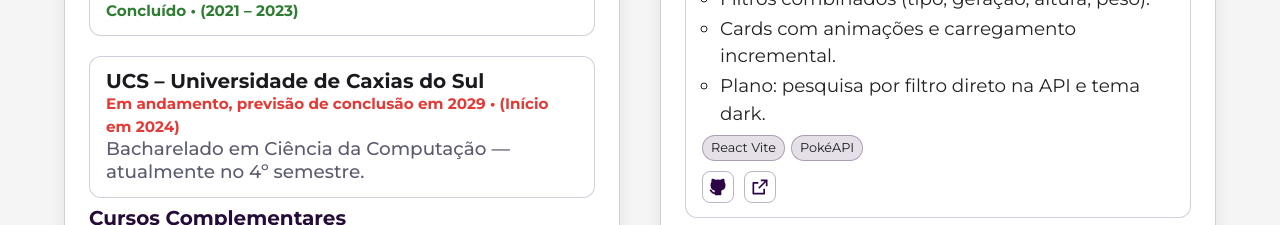
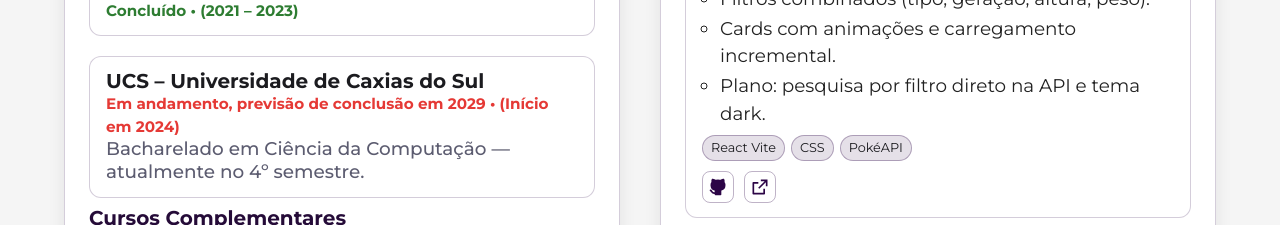
Before and after one commit to GerMacca/My-Resume, a React (Vite) app: page / in a window 1280 px wide. Shown: the part 1360-1585 px from the top of the page. Built offline with nearby package versions, Linux system fonts and the light colour scheme; some icons are missing.

Commit message:
Add ancora Git ao projeto do portifolio

```diff
--- a/src/Components/MainContent/Projects/Projects.css
+++ b/src/Components/MainContent/Projects/Projects.css
@@ -92,11 +92,6 @@
   border: 1px solid color-mix(in srgb, var(--accent1), transparent 70%);
 }
 
-.tag:hover{
-    cursor: pointer;
-    transform: scale(1.05);
-}
-
 .proj-actions{
   display:flex; gap:10px; margin-top:10px;
 }
--- a/src/Components/MainContent/Projects/Projects.jsx
+++ b/src/Components/MainContent/Projects/Projects.jsx
@@ -15,7 +15,7 @@ const projects = [
             'Seleção de temas',
         ],
         stack: ['React Vite', 'CSS'],
-        links: { github: '#', live: '#' },
+        links: { github: 'https://github.com/GerMacca/My-Resume', live: '#' },
     },
     {
         title: 'Pokédex — TrainerDex',
@@ -28,7 +28,7 @@ const projects = [
             'Cards com animações e carregamento incremental.',
             'Plano: pesquisa por filtro direto na API e tema dark.',
         ],
-        stack: ['React Vite', 'PokéAPI'],
+        stack: ['React Vite', 'CSS', 'PokéAPI'],
         links: { github: '#', live: '#' },
     },
     {
```
